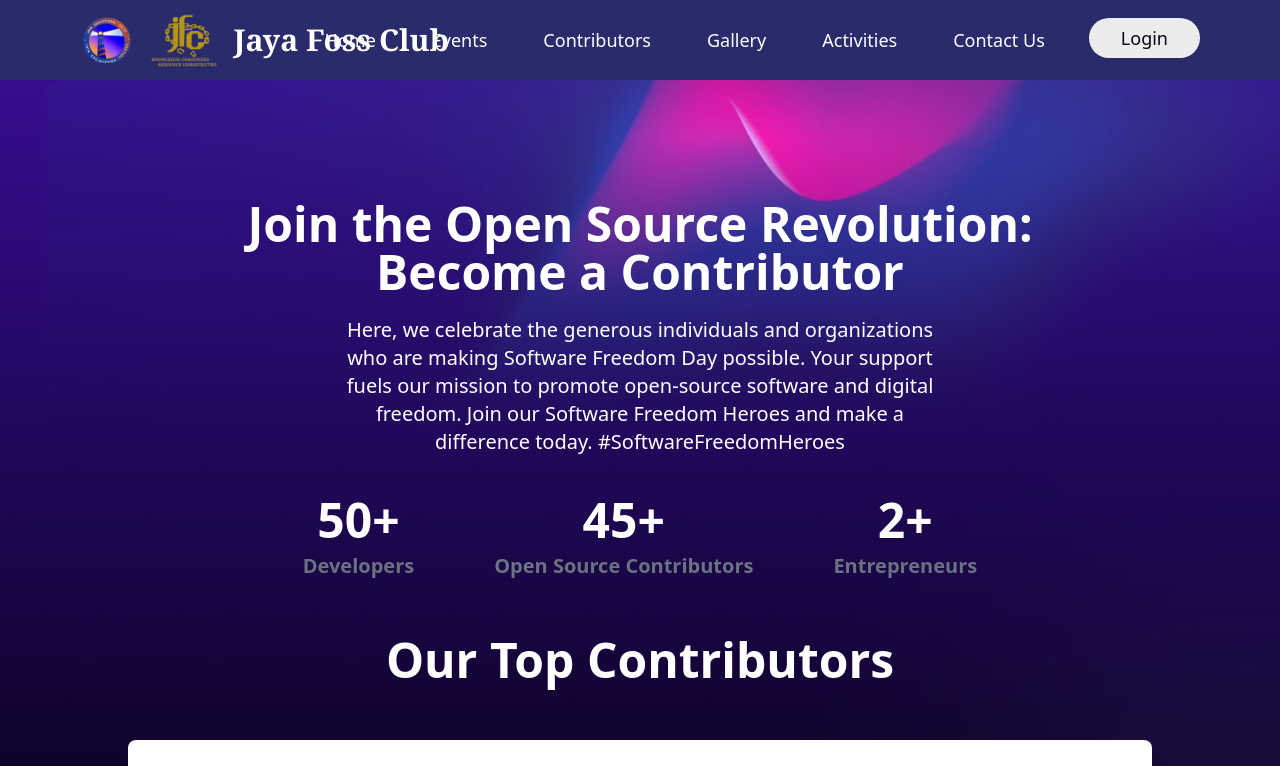
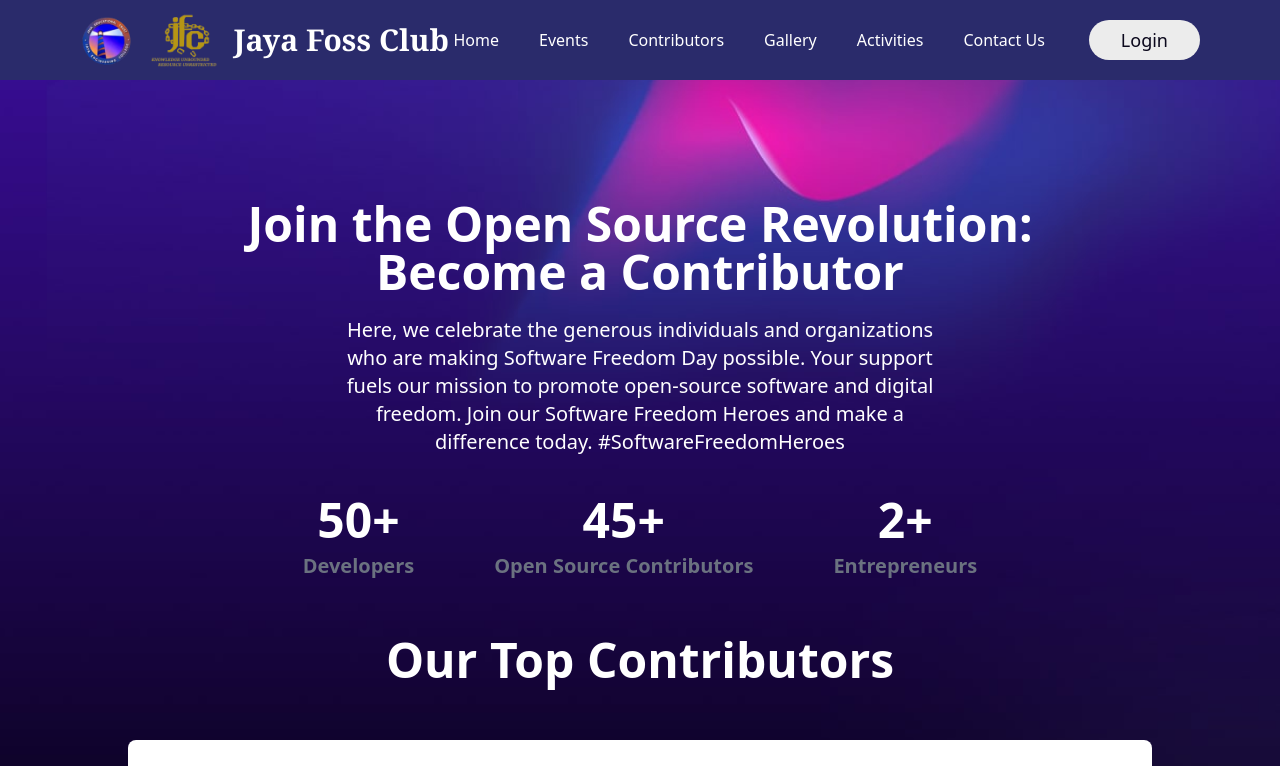
Before and after one commit to Deepakraja03/JayaFossClub, a Next.js app: page /Contributors in a window 1280 px wide. Shown: the top 766 px of the page. Built offline with nearby package versions, Linux system fonts and the light colour scheme.

Commit message:
updated the header

```diff
--- a/pages/components/Header.tsx
+++ b/pages/components/Header.tsx
@@ -50,7 +50,7 @@
                 </div>
               </div>
               <div className="hidden lg:flex space-x-8 sm:ml-6 sm:block">
-                <div className="flex space-x-8">
+                <div className="flex space-x-4">
                   {navigation.map((item) => (
                     <Link
                       key={item.name}
@@ -59,7 +59,7 @@
                         item.current
                           ? "bg-gray-900 text-white"
                           : "text-white hover:bg-gray-700 hover:text-white",
-                        "rounded-md px-3 py-2 text-lg font-medium"
+                        "rounded-md px-3 py-2 text-md font-medium"
                       )}
                       aria-current={item.current ? "page" : undefined}
                     >
```
